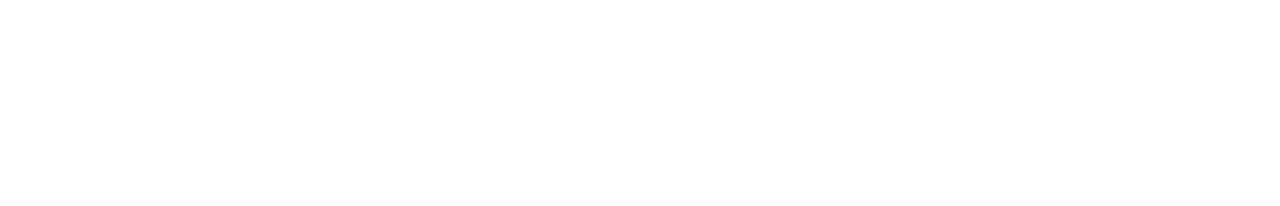
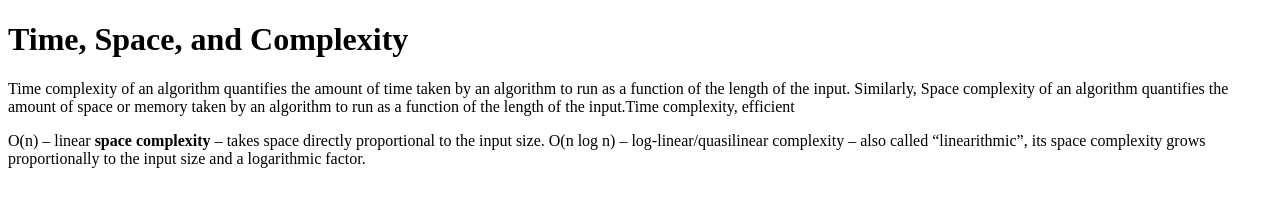
Before and after one commit to acciojob/time-and-space-complexity-sameer595, a website: page main.html in a window 1280 px wide. Drawn offline with Linux system fonts and the light colour scheme.

Commit message:
created a submission

```diff
--- a/main.html
+++ b/main.html
@@ -10,6 +10,10 @@
 	<!-- the entire body must be written by student -->
     <script type="text/javascript" src="./script.js">
 </script>
+<h1>Time, Space, and Complexity</h1>
+<p>Time complexity of an algorithm quantifies the amount of time taken by an algorithm to run as a function of the length of the input. Similarly, Space complexity of an algorithm quantifies the amount of space or memory taken by an algorithm to run as a function of the length of the input.Time complexity, efficient</p>
+<p>O(n) – linear <b>space complexity </b>– takes space directly proportional to the input size. O(n log n) – log-linear/quasilinear complexity – also called “linearithmic”, its space complexity grows proportionally to the input size and a logarithmic factor.</p>
+
 
 </body>
 
```
